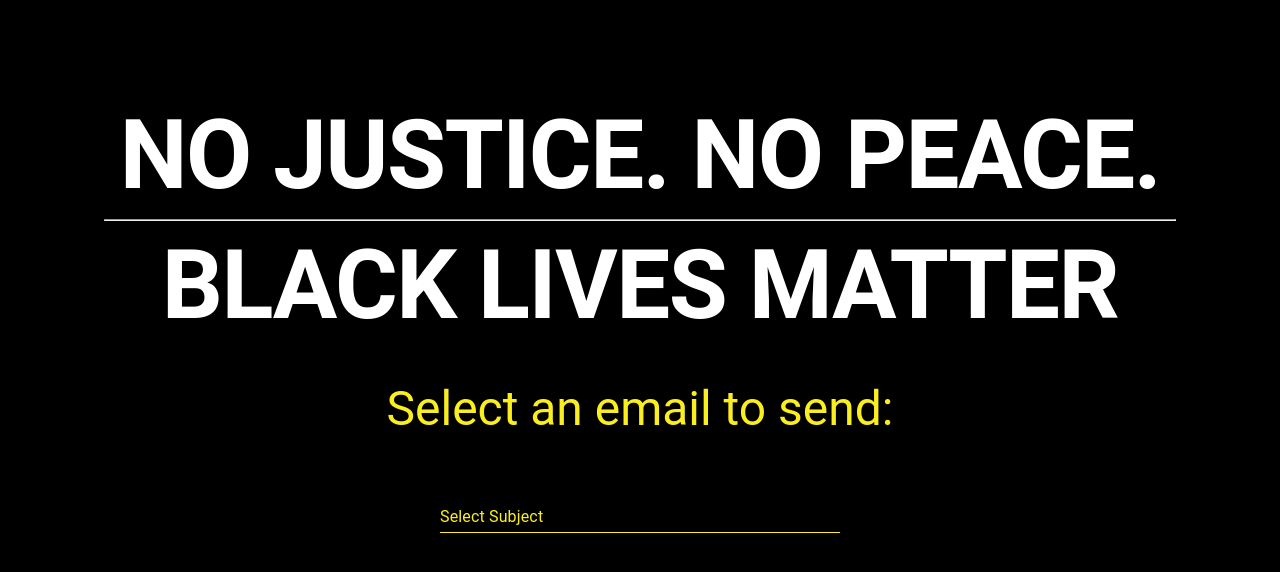
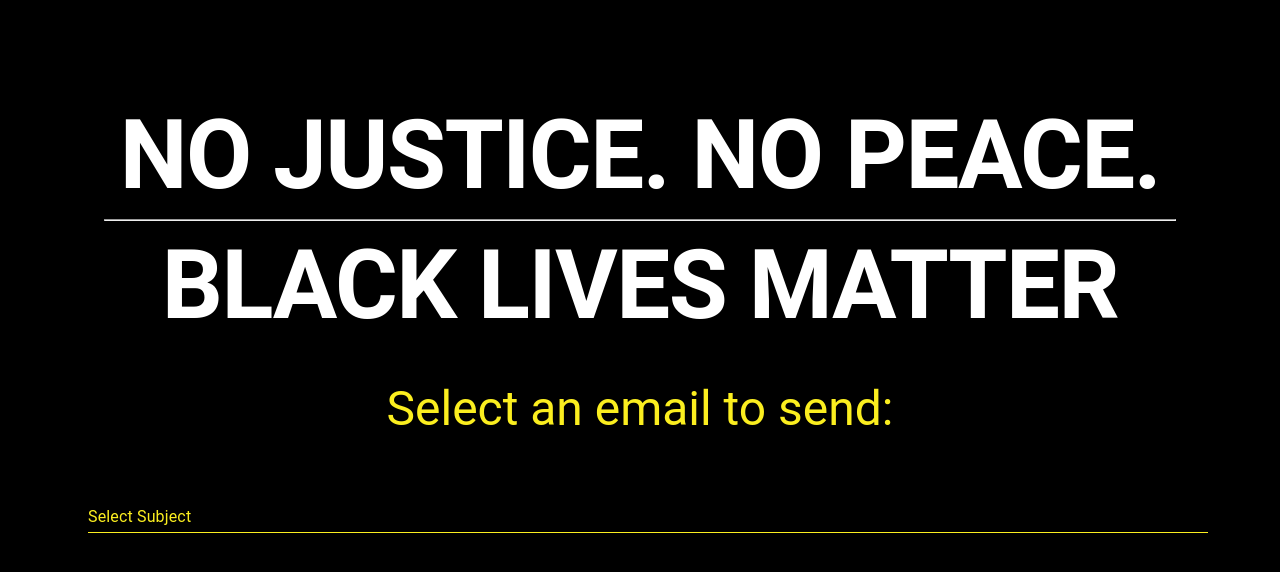
Before and after one commit to thuynh12/blm-mailer, a React (Create React App) app: page / in a window 1280 px wide. Shown: the top 572 px of the page. Built offline with nearby package versions, Linux system fonts and the light colour scheme.

Commit message:
fixed width of selector

```diff
--- a/src/components/EmailSelector.js
+++ b/src/components/EmailSelector.js
@@ -13,7 +13,7 @@ import { makeStyles } from '@material-ui/core/styles';
 const useStyles = makeStyles((theme) => ({
     FormControl: {
         margin: theme.spacing(1),
-        minWidth: 400,
+        // minWidth: 400,
     },
     formWrapper: {
         padding: theme.spacing(5, 0, 5)
@@ -37,10 +37,10 @@ const useStyles = makeStyles((theme) => ({
         color: theme.palette.secondary.main
     },
     displayMessage: {
-        padding: theme.spacing(10)
+        padding: theme.spacing(10, 5, 10)
     },
     messageWrapper: {
-        padding: theme.spacing(5)
+        padding: theme.spacing(5, 0, 5)
     }
 }))
 
@@ -145,6 +145,7 @@ export default function EmailSelector() {
             <FormControl
                 className={classes.FormControl}
                 color="primary"
+                fullWidth={true}
             >
                 <InputLabel
                     variant="standard"
```
